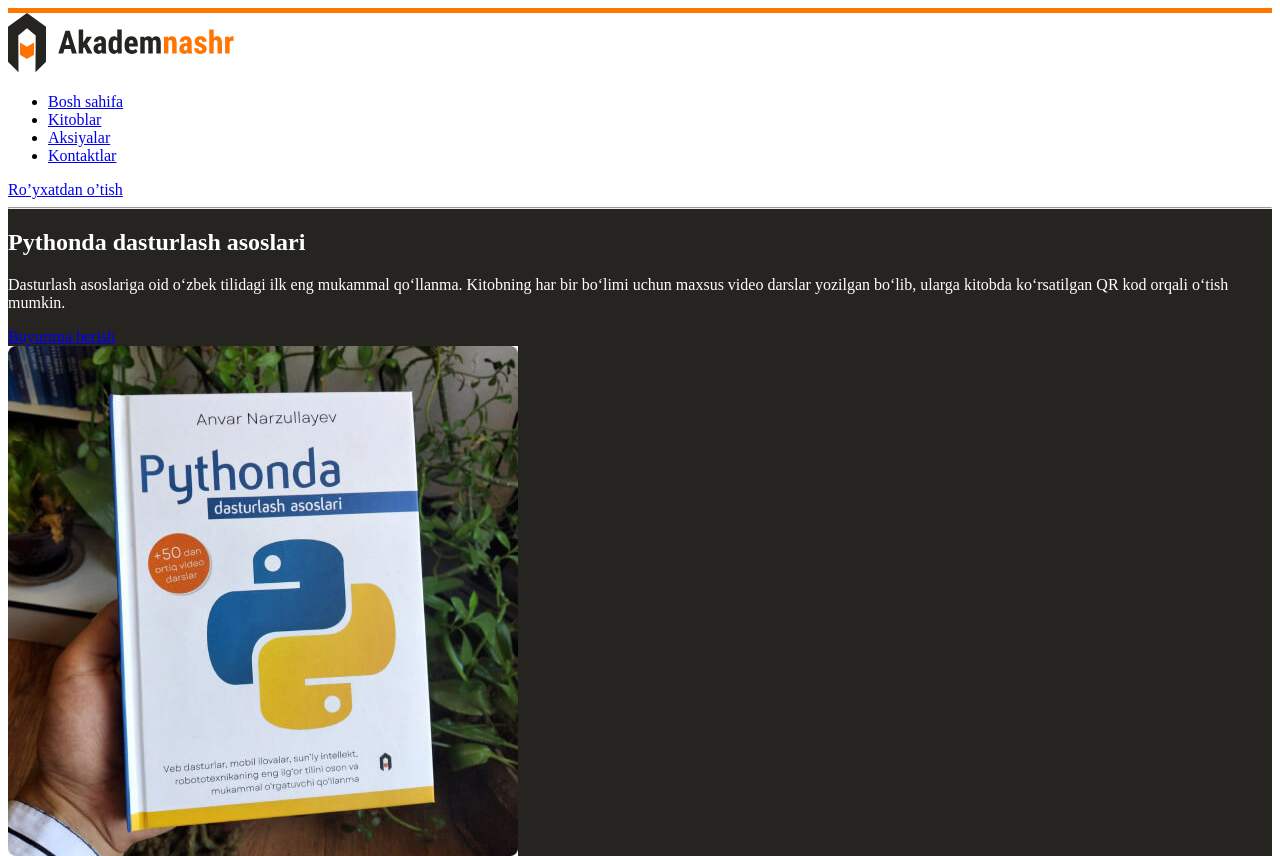
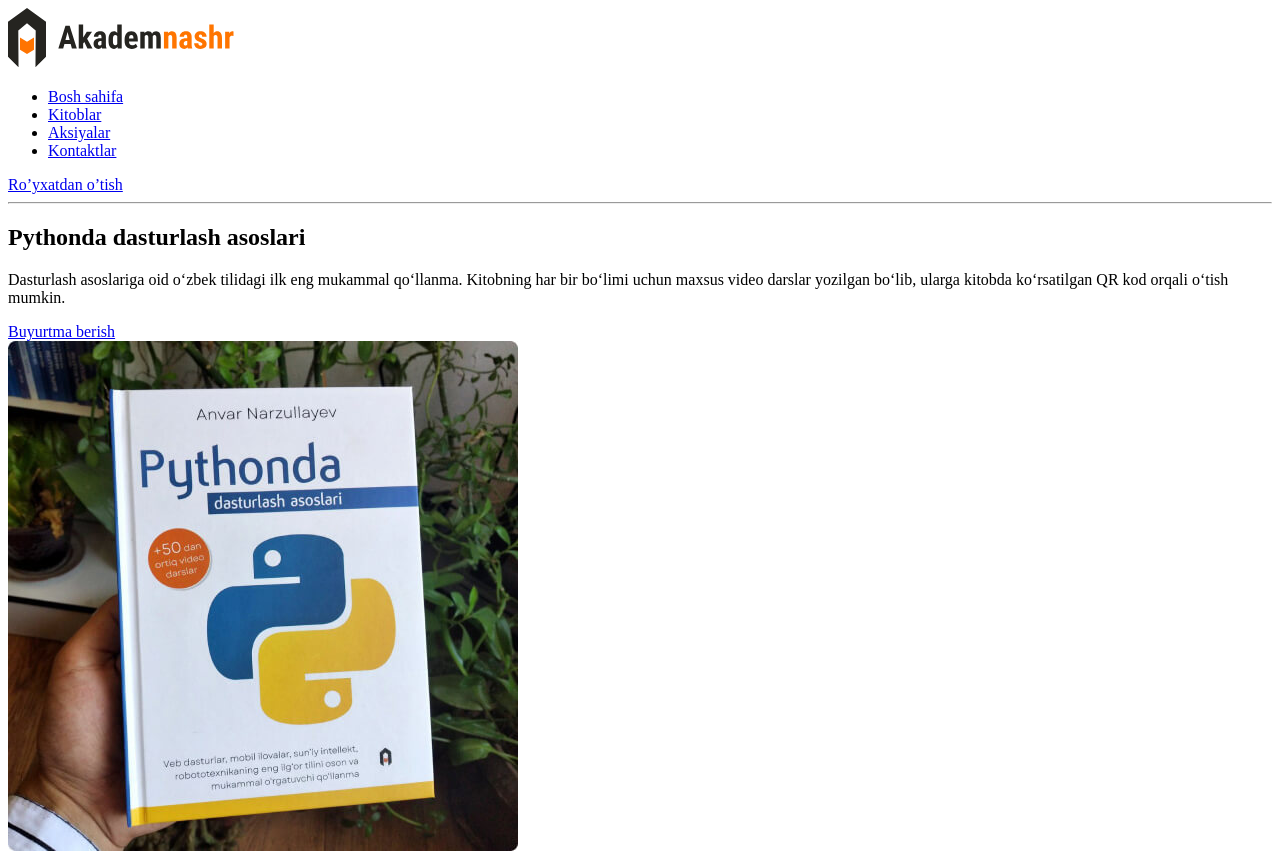
Before and after one commit to abdullohjorayev/Akademnashr-promo, a plain HTML site: page index.html in a window 1280 px wide. Shown: the top 856 px of the page. Drawn offline with Linux system fonts and the light colour scheme; files that its build step writes are made by us from their sources.

Commit message:
Remove some codes.

```diff
--- a/index.html
+++ b/index.html
@@ -6,15 +6,6 @@
   <meta name="viewport" content="width=device-width, initial-scale=1.0">
   <link rel="stylesheet" href="./css/style.css">
   <title>Akademnashr</title>
-  <style>
-    header{
-      border-top: 5px solid #ff7500;
-    }
-    .hero{
-      background-color: #252420;
-      color: #fff;
-    }
-  </style>
 </head>
 <body>
   <header class="header">
```
